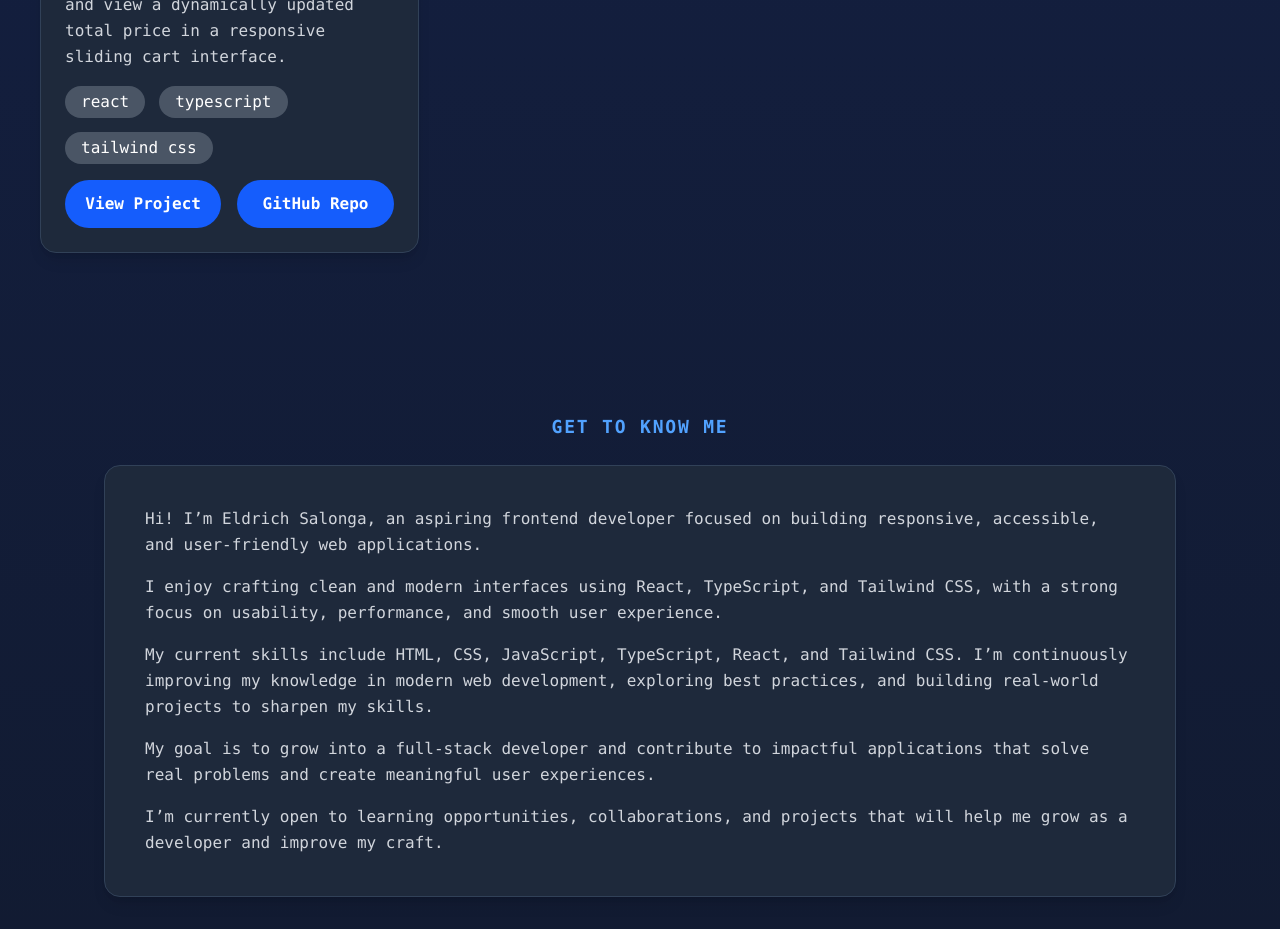
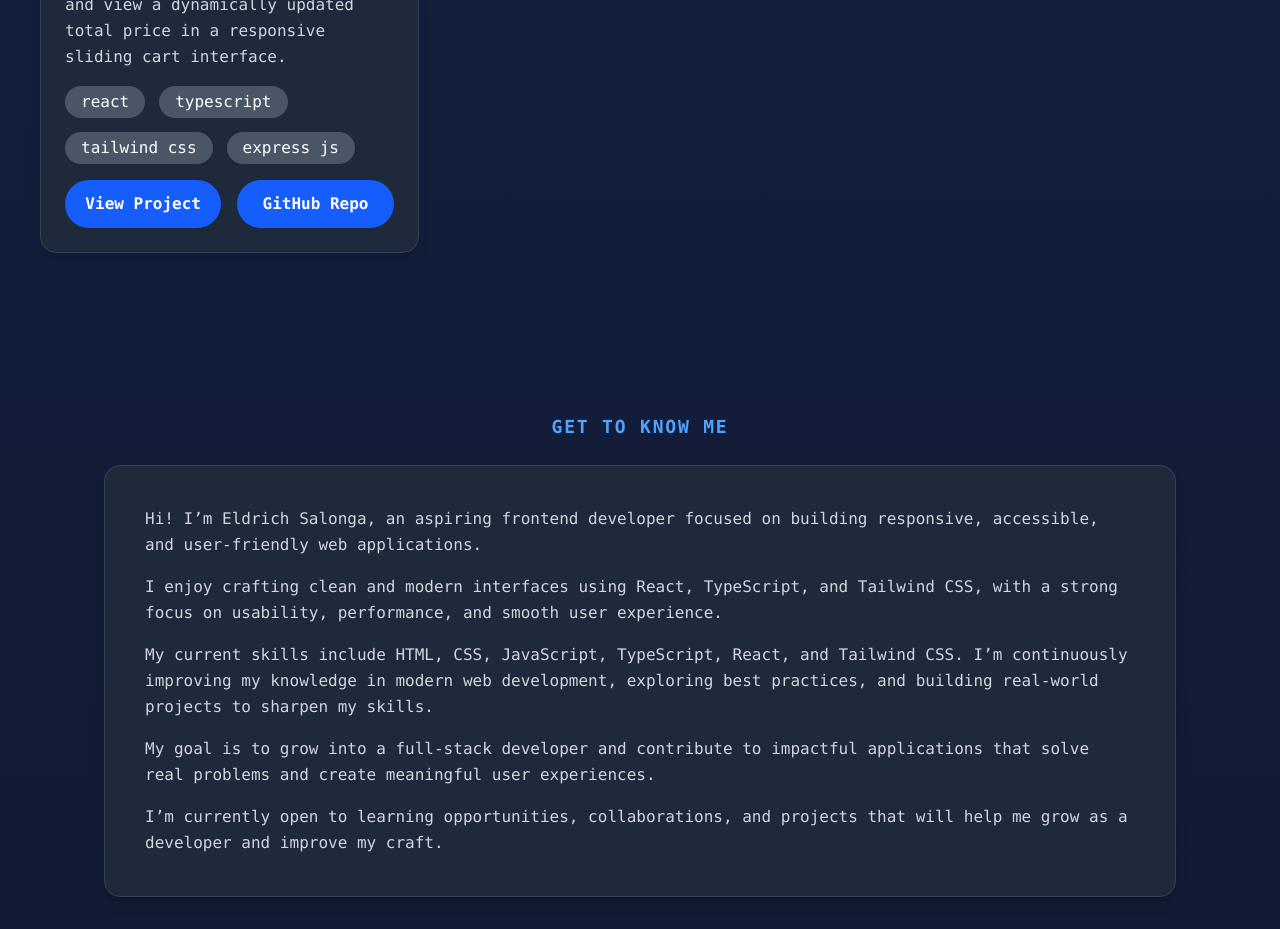
Before and after one commit to imeldrich/my-portfolio, a React (Vite) app: page / in a window 1280 px wide. Shown: the part 1960-2889 px from the top of the page. Built offline with nearby package versions, Linux system fonts and the light colour scheme.

Commit message:
Projects: update the techstack

```diff
--- a/src/projects.js
+++ b/src/projects.js
@@ -42,7 +42,7 @@ const projects = [
     img: foodcart,
     description:
       "A React, TypeScript, and Tailwind CSS shopping cart application where users can add products, adjust quantities, remove items, and view a dynamically updated total price in a responsive sliding cart interface.",
-    techstack: ["react", "typescript", 'tailwind css'],
+    techstack: ["react", "typescript", 'tailwind css', 'express js'],
     link: "https://ordering-system-eldrich.vercel.app",
     repo: "https://github.com/imeldrich/ordering-system",
   },
```
